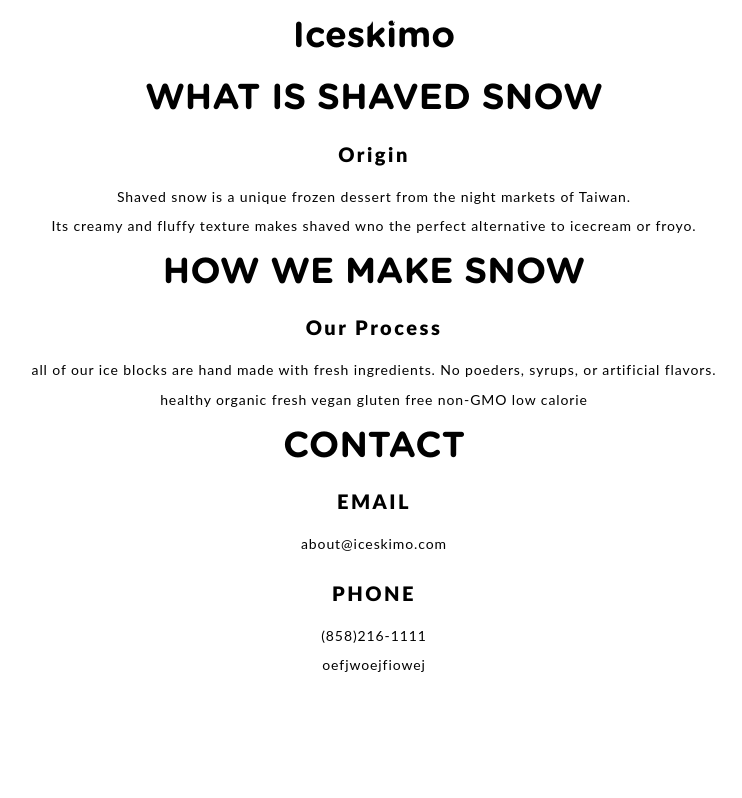
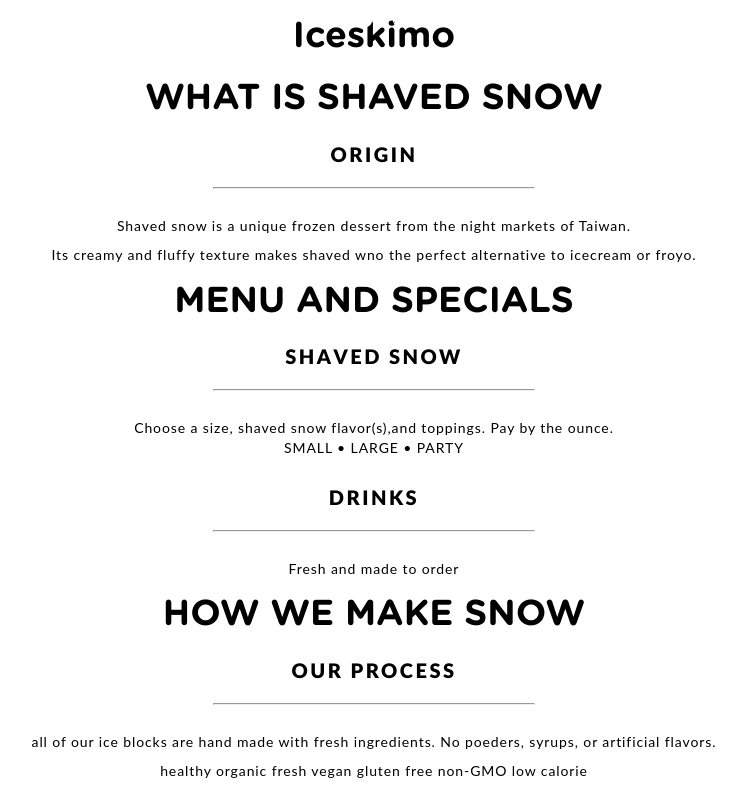
Before and after one commit to knieh/iceskimo, a plain HTML site: page index.html in a window 1280 px wide. Shown: the top 798 px of the page, without its empty margins (266-1008 px from the left). Drawn offline with nearby package versions, Linux system fonts and the light colour scheme; placeholder pictures from the web are drawn by us; a web font is replaced by a local one.

Commit message:
added horizontal lines

```diff
--- a/assets/css/main.css
+++ b/assets/css/main.css
@@ -37,6 +37,16 @@ p {
   color: #000000;
 }
 
+hr {
+    display: block;
+    margin-top: 0.5em;
+    margin-bottom: 0.5em;
+    margin-left: auto;
+    margin-right: auto;
+    border-style: inset;
+    border-width: 1px;
+}
+
 .carousel,
 .item,
 .active {
--- a/index.html
+++ b/index.html
@@ -51,11 +51,24 @@
 
     <div>
       <h1>WHAT IS SHAVED SNOW</h1>
-        <h3>Origin</h3>
+        <h3>ORIGIN</h3>
+        <hr width="25%"><br>
           <p>Shaved snow is a unique frozen dessert from the night markets of Taiwan.</p>
           <p>Its creamy and fluffy texture makes shaved wno the perfect alternative to icecream or froyo.</p>
+      <h1>MENU AND SPECIALS</h1>
+        <h3>SHAVED SNOW</h3>
+          <hr width="25%"><br>
+          <p>Choose a size, shaved snow flavor(s),and toppings. Pay by the ounce.
+            <br>
+            SMALL • LARGE • PARTY
+          </p>
+        <h3>DRINKS</h3>
+          <hr width="25%"><br>
+          <p>Fresh and made to order</p>
+
       <h1>HOW WE MAKE SNOW</h1>
-        <h3>Our Process</h3>
+        <h3>OUR PROCESS</h3>
+        <hr width="25%"><br>
           <p>all of our ice blocks are hand made with fresh ingredients. No poeders, syrups, or artificial flavors. </p>
           <p> healthy organic fresh vegan gluten free non-GMO low calorie </p>
       <h1>CONTACT</h1>
```
